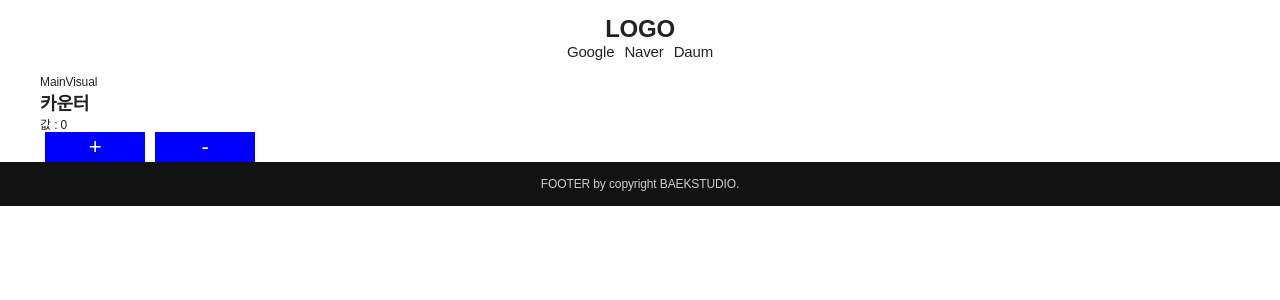
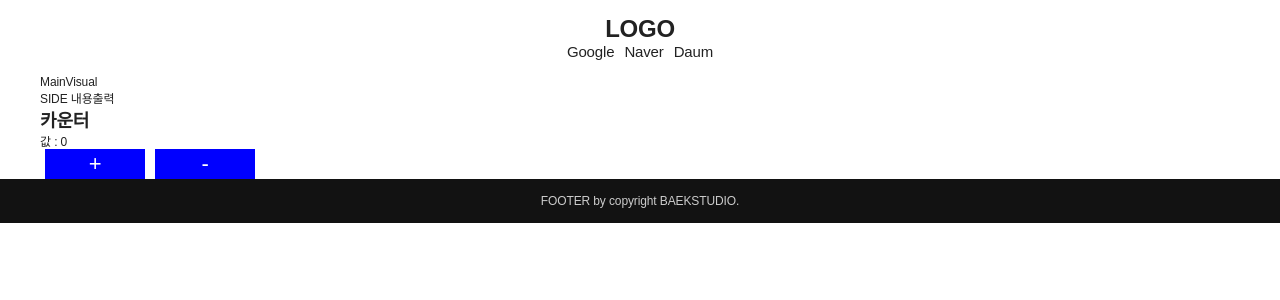
Before and after one commit to BaekJueun/NodeReact, a React (Create React App) app in the folder part.3/: page / in a window 1280 px wide. Shown: the top 300 px of the page. Built offline with nearby package versions, Linux system fonts and the light colour scheme.

Commit message:
React page add Side

```diff
--- a/part.3/src/Container.js
+++ b/part.3/src/Container.js
@@ -1,4 +1,5 @@
 import React, {Component,Fragment} from 'react';
+import Side from './Side';
 
 class Container extends Component{
     state = {
@@ -20,6 +21,7 @@ class Container extends Component{
                 <div id="container">
                     <div className="inner">
                         <div className="mainVisual">MainVisual</div>
+                        <Side />
                         <div className="count">
                             <h2>카운터</h2>
                             <p>값 : {this.state.num} </p>
--- /dev/null
+++ b/part.3/src/Side.js
@@ -0,0 +1,11 @@
+import React, {Component} from 'react';
+
+class Side extends Component {
+    render(){
+        return(
+            <div>SIDE 내용출력  </div>
+        )
+    }
+}
+
+export default Side
```
